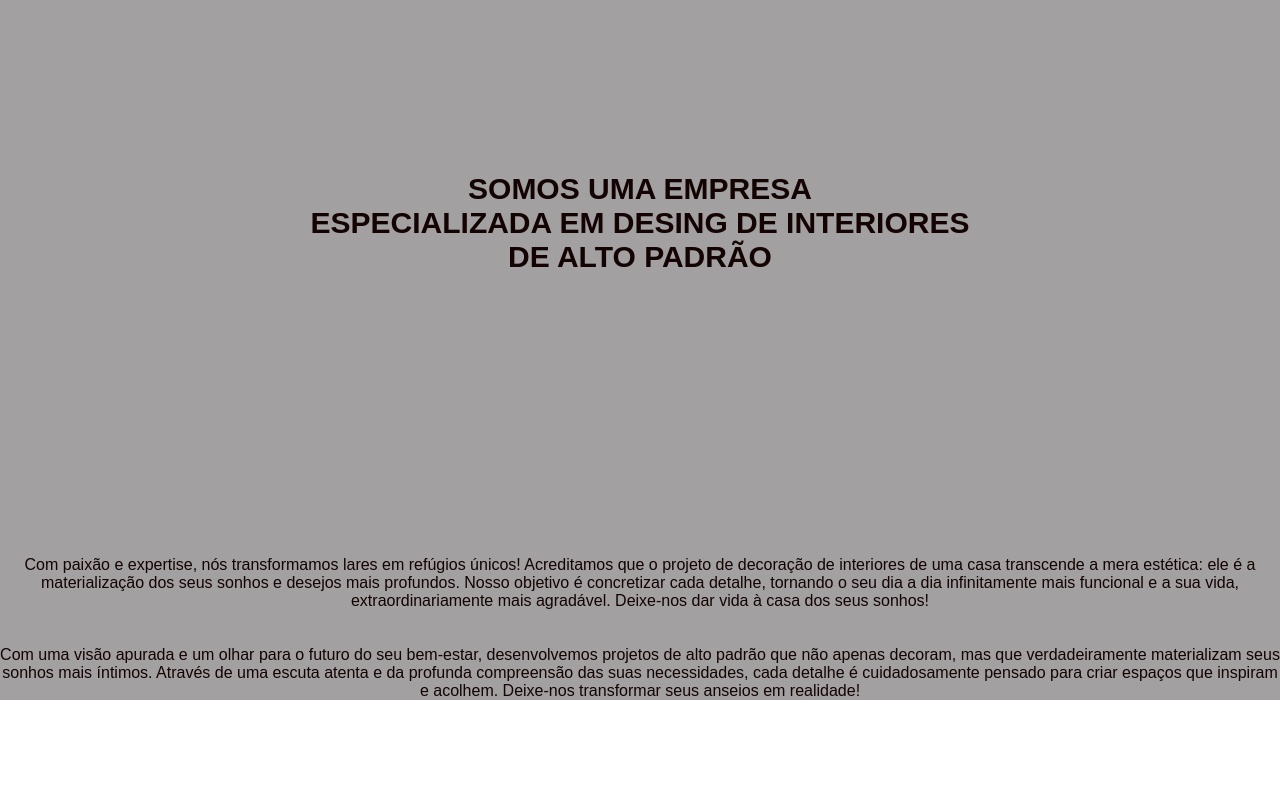
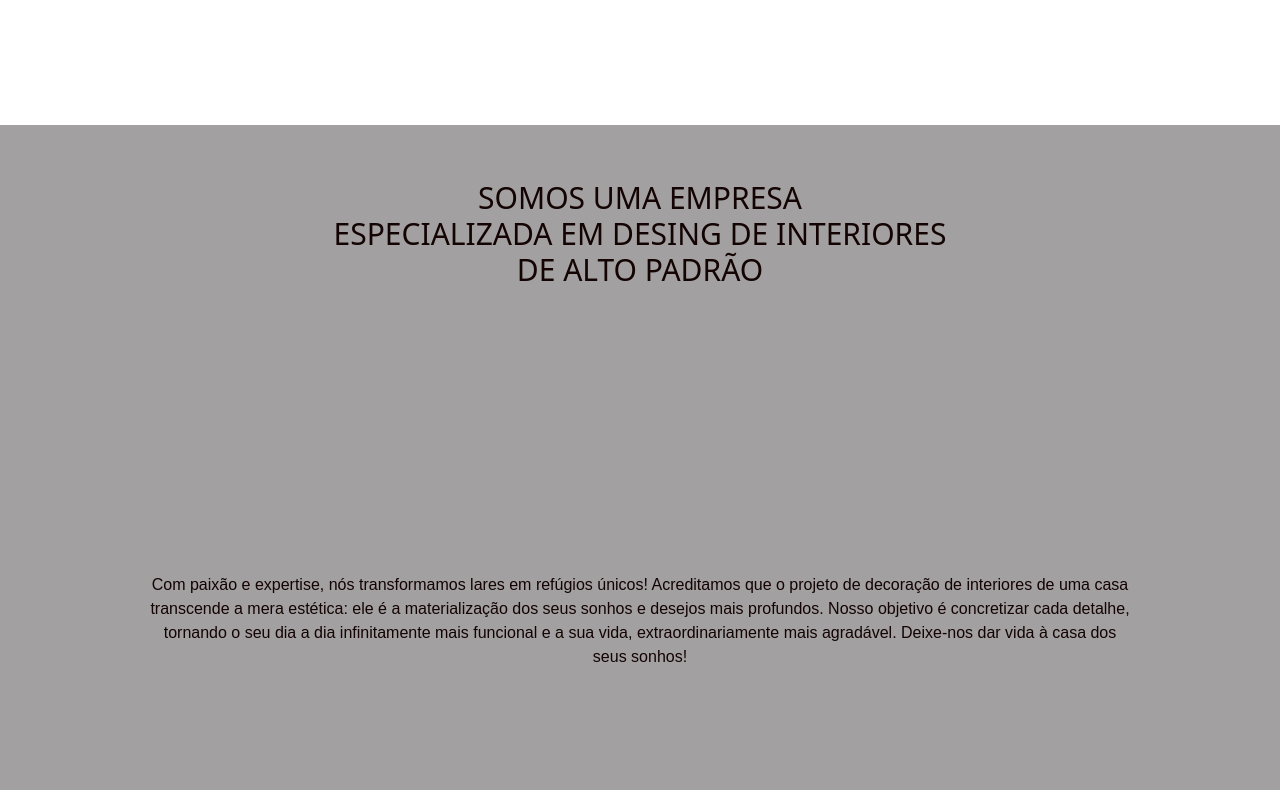
Before and after one commit to Marcal-Andre/Home-Desing, a plain HTML site: page assets/index.html in a window 1280 px wide. Shown: the part 900-1690 px from the top of the page. Drawn offline with nearby package versions, Linux system fonts and the light colour scheme.

Commit message:
inc-bootstrap

```diff
--- a/assets/index.html
+++ b/assets/index.html
@@ -170,6 +170,29 @@
             text-align: center;
             color: rgb(19, 3, 3);
             background-color: rgba(139, 137, 137, 0.8);
+            margin-top: 225px;
+        }
+        .sobre h2 {
+            padding: 20px;
+            margin-top: -180px;
+            border-radius: 10px;
+            width: 80%;
+        }
+
+        .prim-estro {
+
+            padding: 20px;
+            margin-top: 20px;
+            border-radius: 10px;
+            width: 80%;
+            font-family: Arial, Helvetica, sans-serif;
+        }
+        .segun-estro {
+            padding: 20px;
+            margin-top: 20px;
+            border-radius: 10px;
+            width: 80%;
+            font-family: Arial, Helvetica, sans-serif;
         }
     </style>
 
@@ -282,8 +305,8 @@
 
 
 
-
-
-    <script src="script.js"></script>
+        <link href="https://cdn.jsdelivr.net/npm/bootstrap@5.3.5/dist/css/bootstrap.min.css" rel="stylesheet" integrity="sha384-SgOJa3DmI69IUzQ2PVdRZhwQ+dy64/BUtbMJw1MZ8t5HZApcHrRKUc4W0kG879m7" crossorigin="anonymous">
+        <script src="https://cdn.jsdelivr.net/npm/bootstrap@5.3.5/dist/js/bootstrap.bundle.min.js" integrity="sha384-k6d4wzSIapyDyv1kpU366/PK5hCdSbCRGRCMv+eplOQJWyd1fbcAu9OCUj5zNLiq" crossorigin="anonymous"></script>
+        <script src="script.js"></script>
 </body>
 </html>
```
